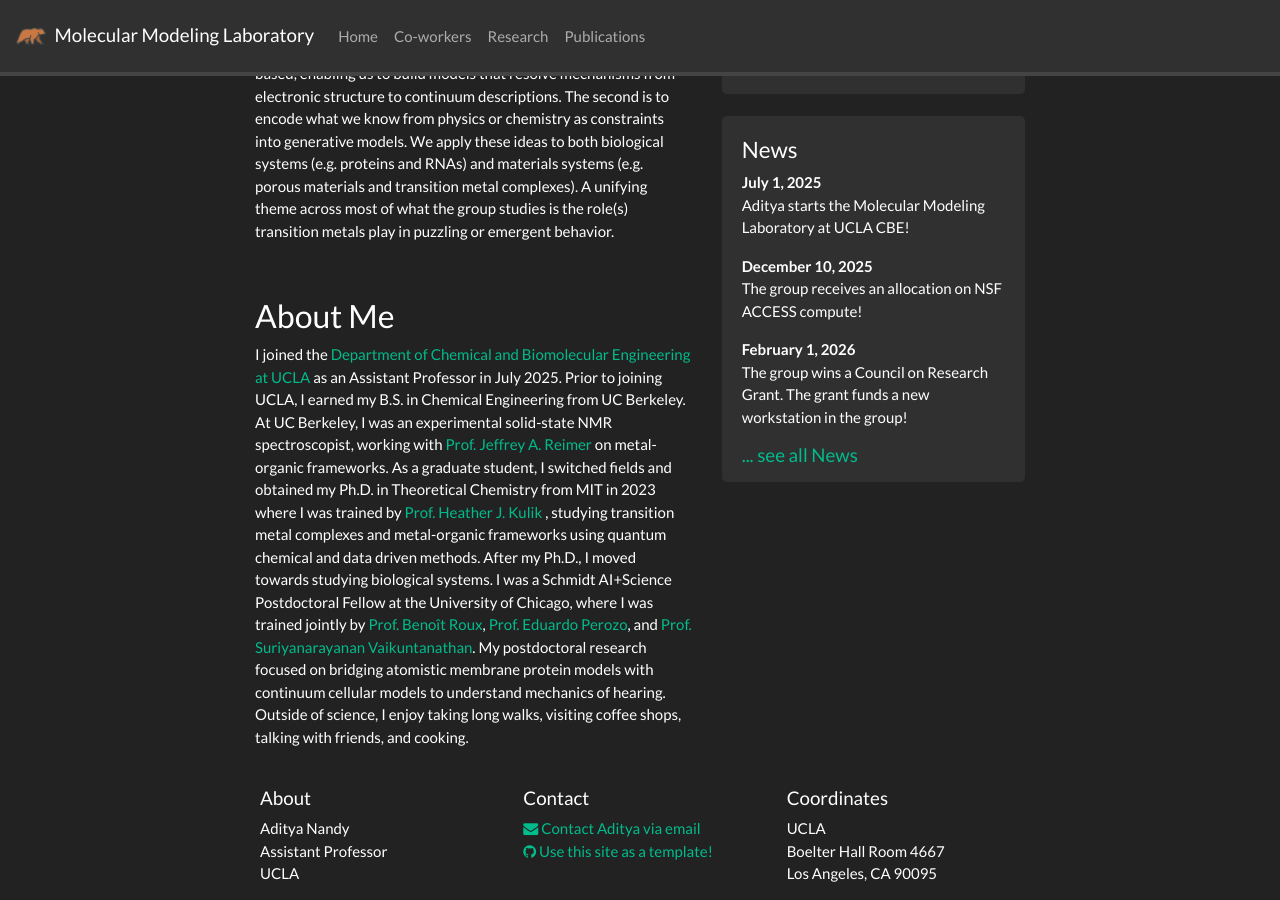
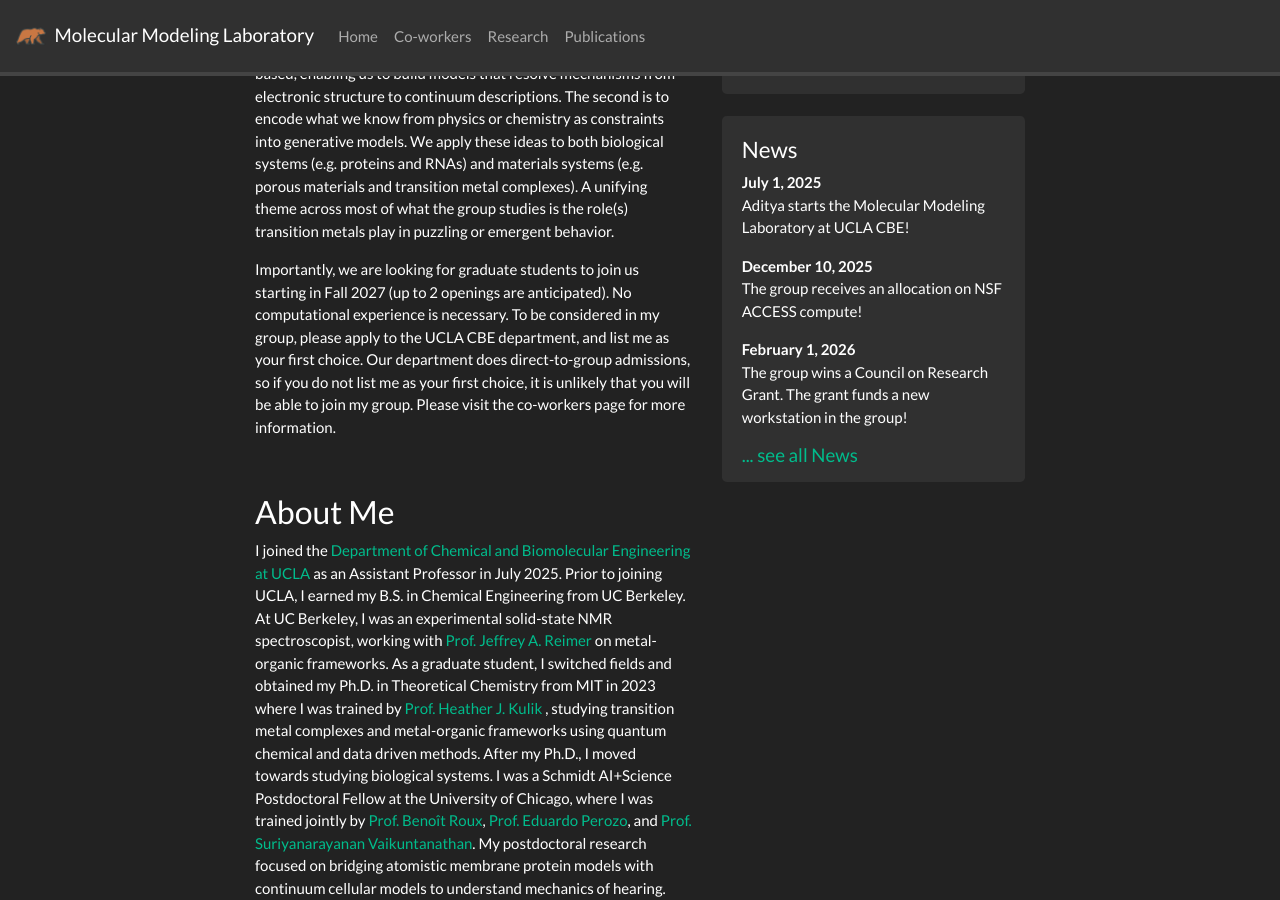
Before and after one commit to adityanandy/adityanandy.github.io, a Jekyll site: the page built from _pages/home.md, in a window 1280 px wide and 900 px high, scrolled down 360 px. Built offline with Jekyll 4.4.1, drawn with Linux system fonts in a browser that asks for light colours; nearby versions of some CDN libraries; a style sheet for code colours, icons or effects is not loaded.

Commit message:
Update home page with graduate student recruitment info
Added information about graduate student openings for Fall 2027.

```diff
--- a/_pages/home.md
+++ b/_pages/home.md
@@ -12,6 +12,8 @@ I am Aditya Nandy, an assistant professor in the Department of Chemical and Biom
 I am a theorist and computationalist. My interests lie in understanding how materials and biological systems undergo reactivity or respond to external perturbations, with the goal of connecting microscopic interactions to the emergent behavior they produce at the mesoscale. Since that connection spans many time and length scales, our work sits at the intersection of quantum chemistry, statistical mechanics, continuum mechanics, and machine learning.
 
 We take two distinct approaches in our work. The first is physics-based, enabling us to build models that resolve mechanisms from electronic structure to continuum descriptions. The second is to encode what we know from physics or chemistry as constraints into generative models. We apply these ideas to both biological systems (e.g. proteins and RNAs) and materials systems (e.g. porous materials and transition metal complexes). A unifying theme across most of what the group studies is the role(s) transition metals play in puzzling or emergent behavior.
+
+Importantly, we are looking for graduate students to join us starting in Fall 2027 (up to 2 openings are anticipated). No computational experience is necessary. To be considered in my group, please apply to the UCLA CBE department, and list me as your first choice. Our department does direct-to-group admissions, so if you do not list me as your first choice, it is unlikely that you will be able to join my group. Please visit the co-workers page for more information.
 <!-- In particular, I think about how interactions at small length scales may lead to emergent or governing behavior at large length scales. -->
 
 <!-- <div class="container">
```
